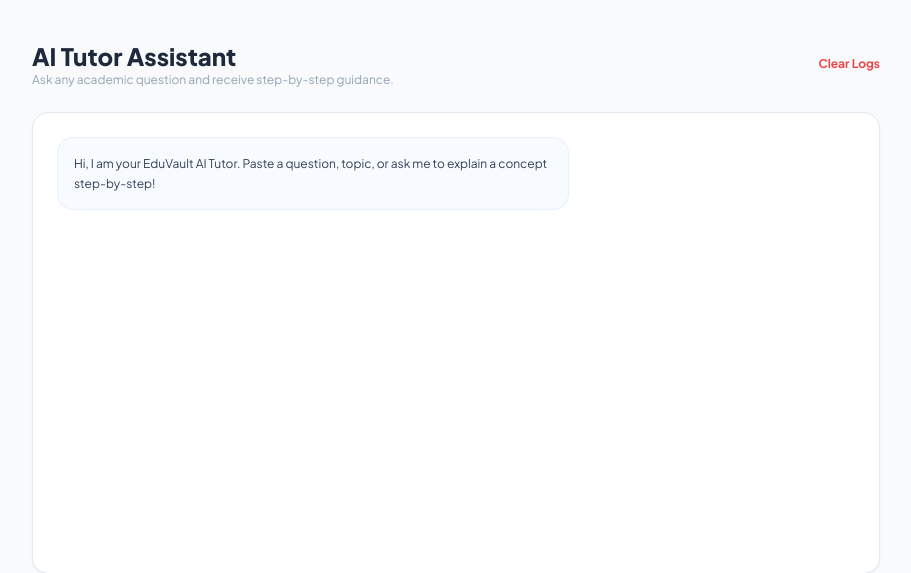
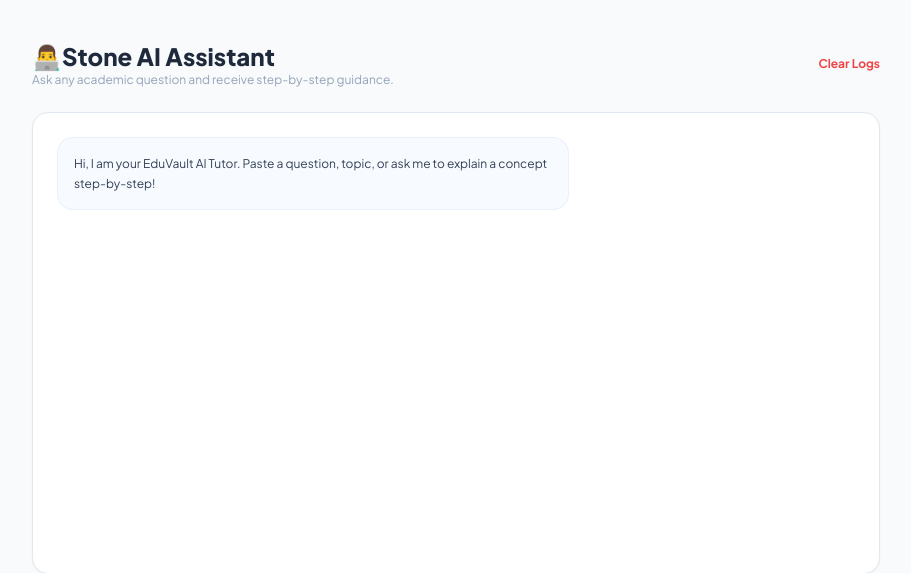
Before and after one commit to k-azf/edu-vault, a Flask app: page /tutor in a window 1280 px wide. Shown: the part 77-650 px from the top of the page, without its empty margins (184-1095 px from the left). Run offline with Flask 3, Linux system fonts and the light colour scheme; a user stored in the database is signed in; some libraries are stand-ins or nearby versions.

Commit message:
Change Tutor AI name

```diff
--- a/templates/tutor.html
+++ b/templates/tutor.html
@@ -4,7 +4,7 @@
 
     <div class="mb-6 flex justify-between items-center">
         <div>
-            <h1 class="text-2xl font-black text-slate-800 dark:text-white">AI Tutor Assistant</h1>
+            <h1 class="text-2xl font-black text-slate-800 dark:text-white">👨‍💻Stone AI Assistant</h1>
             <p class="text-xs text-slate-400">Ask any academic question and receive step-by-step guidance.</p>
         </div>
         <button onclick="clearTutorLogs()" class="text-xs font-bold text-red-500 hover:text-red-600 hover:underline transition">Clear Logs</button>
```
